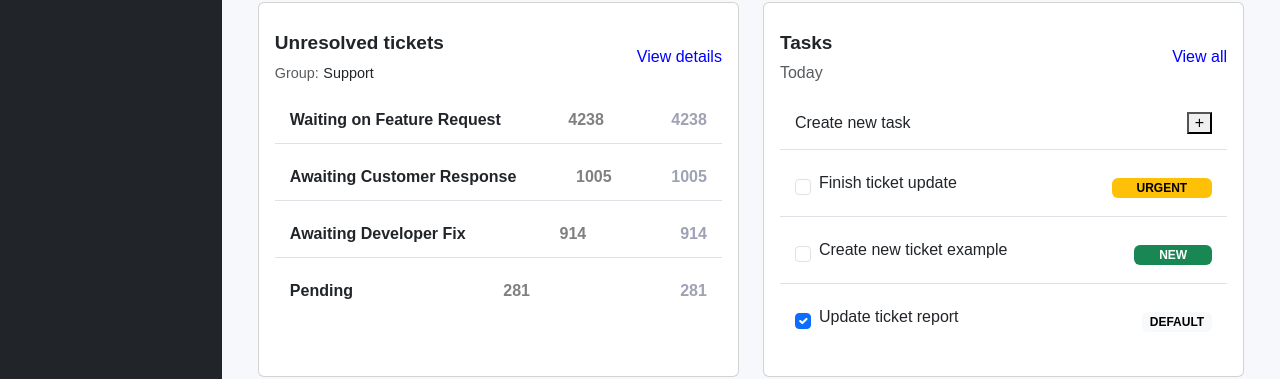
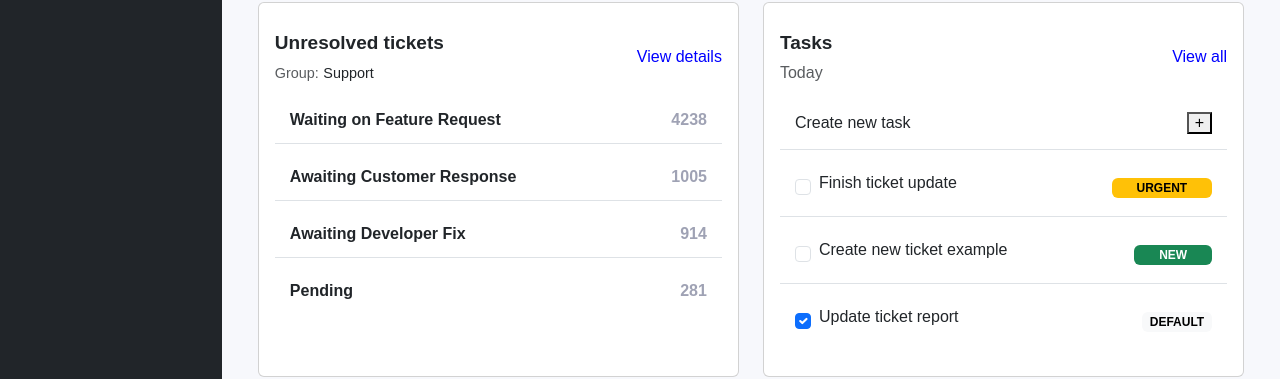
Before and after one commit to VimbaiChikoore/INM320SAA_Bootstrap_MusaM_VimbaiC, a website: page public/index.html in a window 1280 px wide. Shown: the part 789-1168 px from the top of the page. Drawn offline with nearby package versions, Linux system fonts and the light colour scheme.

Commit message:
Commitment issues

```diff
--- a/public/index.html
+++ b/public/index.html
@@ -226,22 +226,18 @@
                     <ul class="list-group list-group-flush">
                       <li class=" un-stat list-group-item d-flex justify-content-between align-items-center">
                         <h5>Waiting on Feature Request</h5>
-                        <h5 class="semi gray-text">4238</h5>
                         <h5 class="semi num-gray">4238</h5>
                       </li>
                       <li class="un-stat list-group-item d-flex justify-content-between align-items-center">
                         <h5>Awaiting Customer Response</h5>
-                        <h5 class="semi gray-text">1005</h5>
                         <h5 class="semi num-gray">1005</h5>
                       </li>
                       <li class="un-stat list-group-item d-flex justify-content-between align-items-center">
                         <h5>Awaiting Developer Fix</h5>
-                        <h5 class="semi gray-text">914</h5>
                         <h5 class="semi num-gray">914</h5>
                       </li>
                       <li class="un-stat list-group-item d-flex justify-content-between align-items-center">
                         <h5>Pending</h5>
-                        <h5 class="semi gray-text">281</h5>
                         <h5 class="semi num-gray">281</h5>
                       </li>
                     </ul>
```
